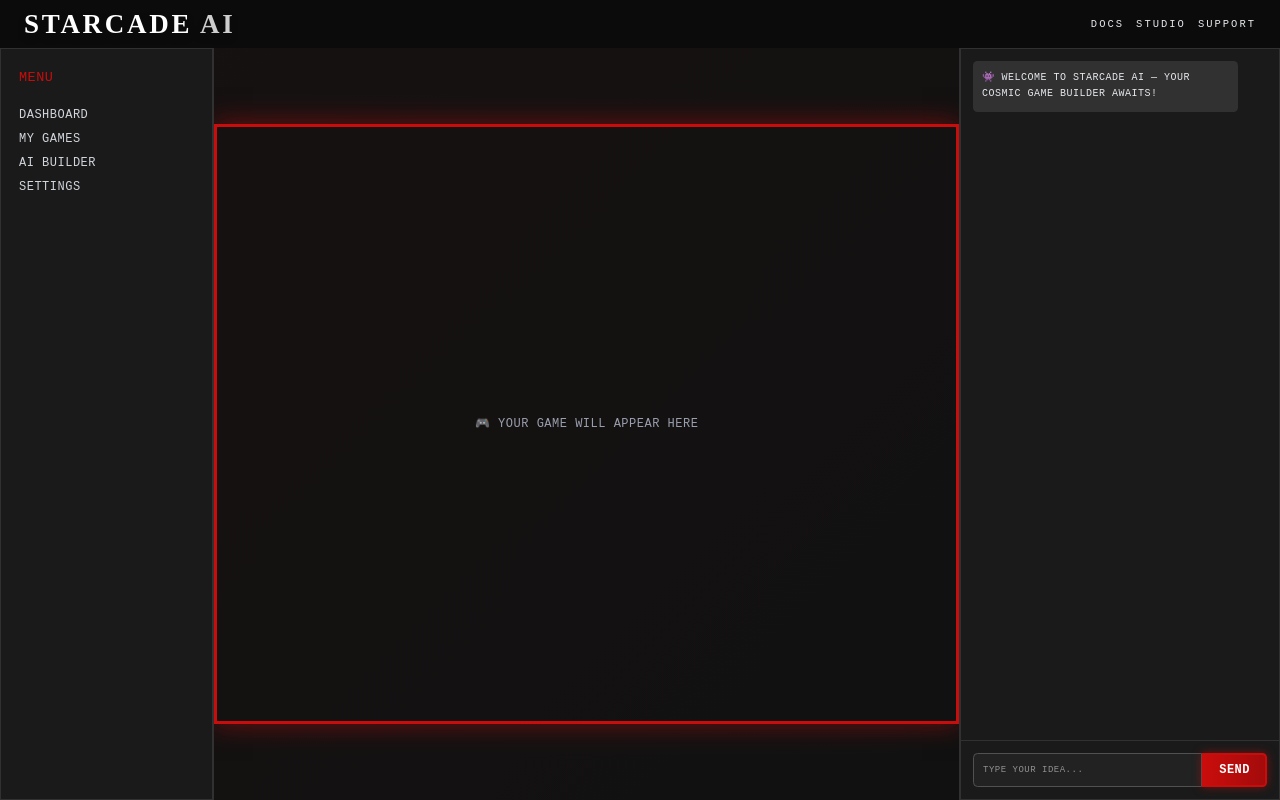
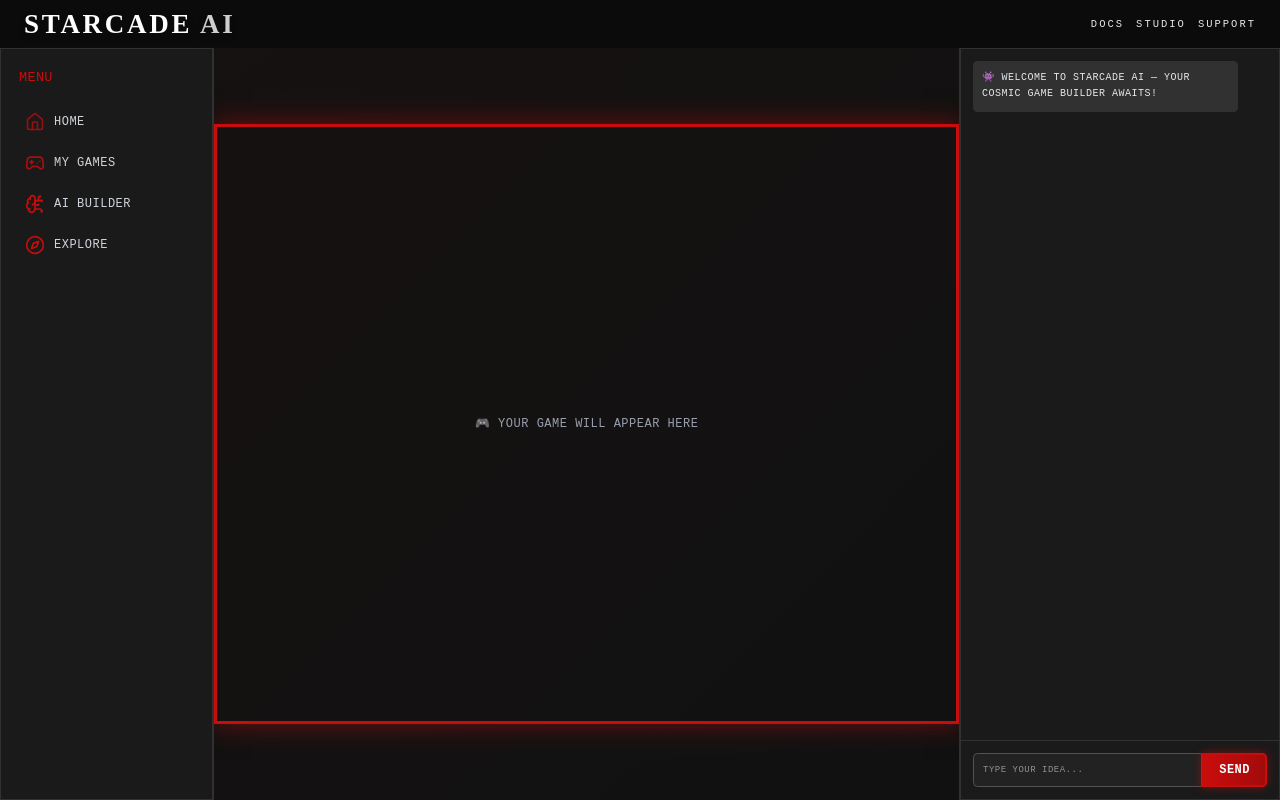
Before and after one commit to harshBoii/Game_Forge-FronEnd, a Next.js app: page / in a window 1280 px wide. Built offline with nearby package versions, Linux system fonts and the light colour scheme; a web font is replaced by a local one.

Commit message:
Radhe Radhe

```diff
--- a/src/app/components/Layout.tsx
+++ b/src/app/components/Layout.tsx
@@ -1,7 +1,7 @@
 "use client";
 import React, { useState, useRef, useEffect } from "react";
 import { motion, AnimatePresence } from "framer-motion";
-
+import { Home, Gamepad2, BrainCircuit, Compass } from "lucide-react";
 // Simple pixel spinner
 const LoadingSpinner = () => (
   <motion.div
@@ -24,7 +24,7 @@ export default function StarcadeLayout() {
   const [answers, setAnswers] = useState<Record<string, string>>({});
   const chatEndRef = useRef<HTMLDivElement>(null);
 
-  const BACKEND = "http://127.0.0.1:8000";
+  const BACKEND = "https://game-forge-backend.onrender.com";
 
   async function postJSON(url: string, data: any) {
     const res = await fetch(`${BACKEND}${url}`, {
@@ -107,6 +107,12 @@ export default function StarcadeLayout() {
   const handleAnswerChange = (question: string, value: string) => {
     setAnswers((prev) => ({ ...prev, [question]: value }));
   };
+  const menuItems = [
+  { label: "Home", icon: Home },
+  { label: "My Games", icon: Gamepad2 },
+  { label: "AI Builder", icon: BrainCircuit },
+  { label: "Explore", icon: Compass },
+];
 
   return (
     <motion.div
@@ -144,30 +150,56 @@ export default function StarcadeLayout() {
       <div className="flex flex-1 overflow-hidden">
         {/* LEFT MENU */}
         <motion.aside
-          className="w-1/6 panel p-6 flex flex-col gap-3 pixel-text text-gray-300"
+        className="w-1/6 panel p-6 flex flex-col gap-3 pixel-text text-gray-300 border-r border-(--color-border)"
         initial={{ x: -120, opacity: 0 }}
         animate={{ x: 0, opacity: 1 }}
         transition={{ type: "spring", stiffness: 70 }}
         >
-          <h2 className="text-lg text-(--color-primary) mb-3">MENU</h2>
-          <ul className="space-y-2">
-            {["Dashboard", "My Games", "AI Builder", "Settings"].map((item) => (
+        <h2 className="text-lg text-(--color-primary) mb-3 tracking-wide">MENU</h2>
+
+        <ul className="space-y-3">
+            {menuItems.map(({ label, icon: Icon }, i) => (
             <motion.li
-                key={item}
+                key={label}
+                className="flex items-center gap-3 cursor-pointer group p-2 rounded-lg hover:bg-[#1a1a1a] transition-all"
                 whileHover={{
                 scale: 1.05,
                 color: "#fff",
-                  textShadow: "0 0 10px #C90D0C",
+                textShadow: "0 0 12px #C90D0C",
                 }}
-                transition={{ duration: 0.2 }}
-                className="cursor-pointer"
+                transition={{ type: "spring", stiffness: 300, damping: 20 }}
             >
-                {item}
+                {/* FLICKERING ICON */}
+                <motion.div
+                className="text-(--color-primary) group-hover:text-white"
+                animate={{ opacity: [1, 0.85, 1, 0.7, 1] }}
+                transition={{
+                    duration: 2,
+                    repeat: Infinity,
+                    repeatType: "loop",
+                    ease: "easeInOut",
+                    delay: i * 0.2, // slight stagger
+                }}
+                whileHover={{
+                    rotate: 8,
+                    scale: 1.2,
+                    textShadow: "0 0 20px #C90D0C",
+                }}
+                >
+                <Icon size={20} />
+                </motion.div>
+
+                <motion.span
+                className="group-hover:text-white transition-colors"
+                animate={{ opacity: [1, 0.95, 1] }}
+                transition={{ duration: 3, repeat: Infinity }}
+                >
+                {label}
+                </motion.span>
             </motion.li>
             ))}
         </ul>
         </motion.aside>
-
         {/* CENTER GAME PREVIEW */}
         <main className="flex-1 flex items-center justify-center bg-[#111] border-x border-(--color-border) relative overflow-hidden">
           <motion.div
@@ -249,6 +281,9 @@ export default function StarcadeLayout() {
               {loading ? "..." : "SEND"}
             </motion.button>
           </div>
+
+
+
         </motion.aside>
       </div>
 
```
Lines whose indentation alone changed are shown as unchanged.
